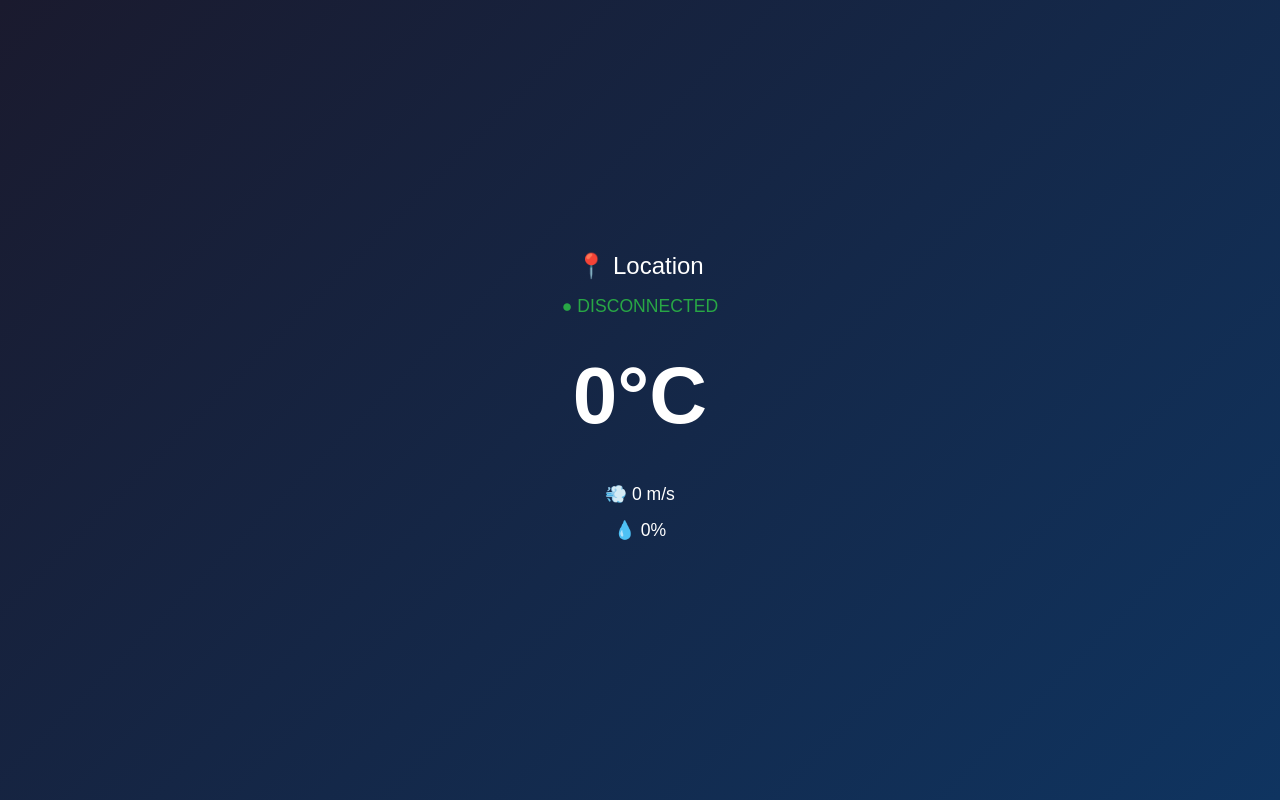
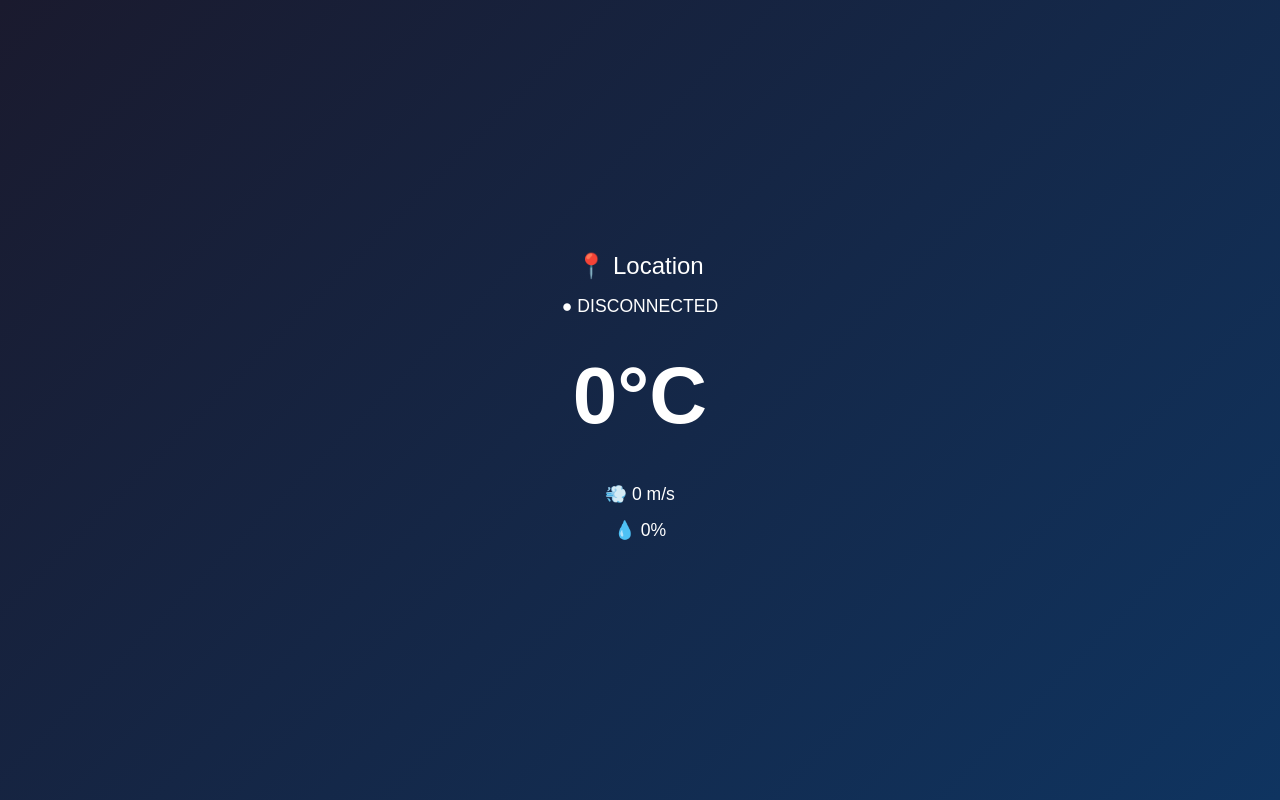
Before and after one commit to AleFor08/Weather-App, a Vue app in the folder vue/: page / in a window 1280 px wide. Built offline with nearby package versions, Linux system fonts and the light colour scheme; no server answers.

Commit message:
changed colours so its green when live and red when disconnected

```diff
--- a/vue/src/App.vue
+++ b/vue/src/App.vue
@@ -65,7 +65,16 @@ onMounted(() => {
 }
 
 h1 { font-size: 1.5rem; margin-bottom: 0.5rem; }
-.status { color: #28a745; margin-bottom: 1rem; }
+.status {
+    margin-bottom: 1rem;
+}
+.is-live {
+    color: #23923d
+}
+.is-disconnected {
+    color: #bd0f20
+}
+/* .status { color: #28a745; margin-bottom: 1rem; }*/
 .temp { font-size: 5rem; font-weight: bold; margin: 0; }
 .desc { font-size: 1.3rem; opacity: 0.8; margin-bottom: 1rem; text-transform: capitalize; }
 p { font-size: 1.1rem; margin: 0.3rem; }
```
